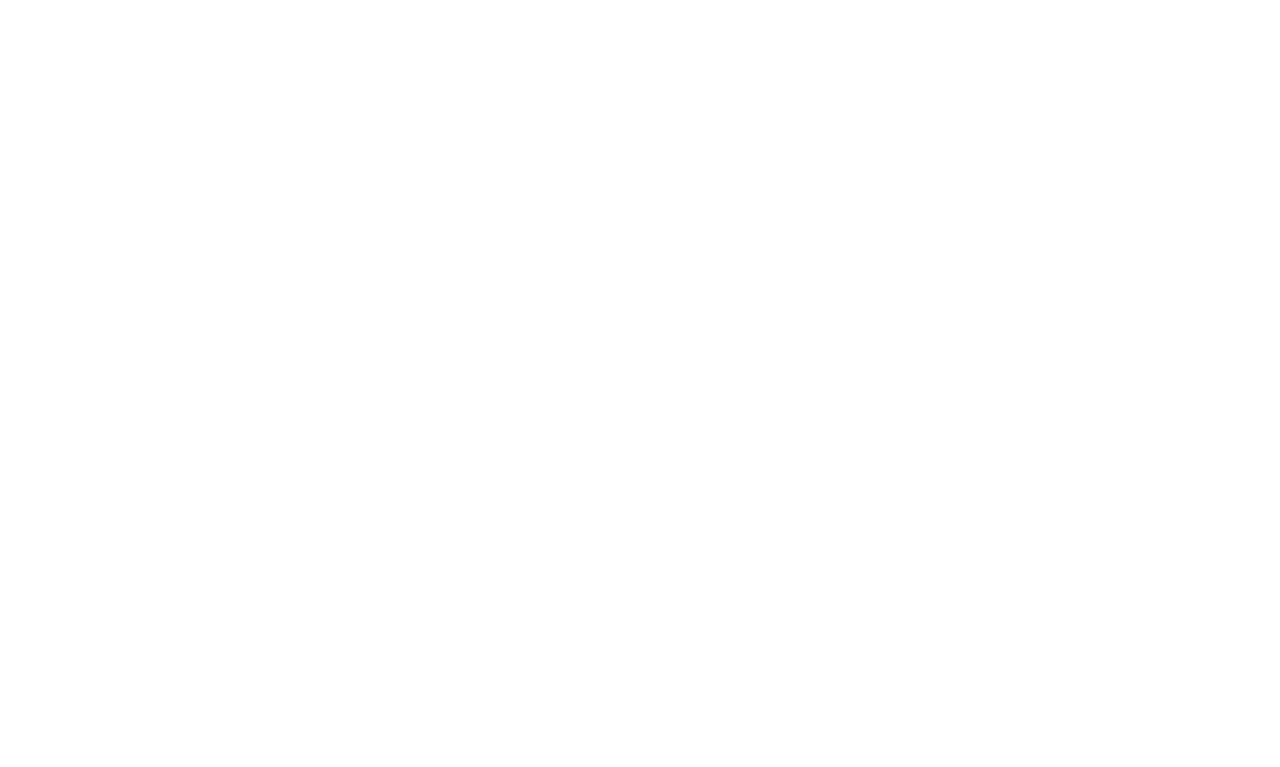
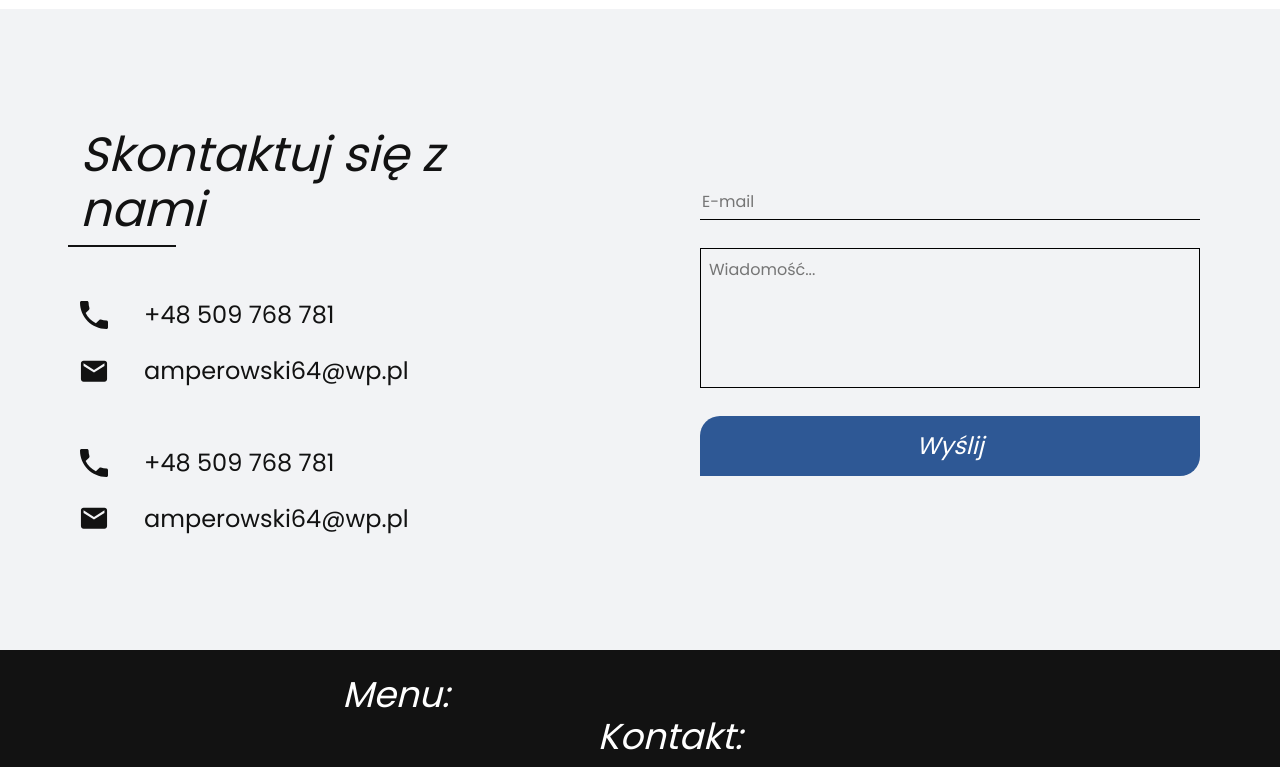
Before and after one commit to KamilJustynski/Elektroservis-Amper, a React (Create React App) app: page / in a window 1280 px wide. Shown: the part 5160-5927 px from the top of the page. Before the commit the page ends 5169 px from the top, so only its background shows below. Built offline with nearby package versions, Linux system fonts and the light colour scheme.

Commit message:
Added Contact and Footer components to App

```diff
--- a/src/core/App.js
+++ b/src/core/App.js
@@ -1,5 +1,7 @@
 import { Background } from "../components/Background";
+import { Contact } from "../components/Contact";
 import { Customers } from "../components/Customers";
+import { Footer } from "../components/Footer";
 import { Header } from "../components/Header";
 import { SectionFive } from "../components/SectionFive";
 import { SectionFour } from "../components/SectionFour";
@@ -18,6 +20,8 @@
       <SectionFour />
       <SectionFive />
       <Customers />
+      <Contact />
+      <Footer />
     </>
   );
 }
```
